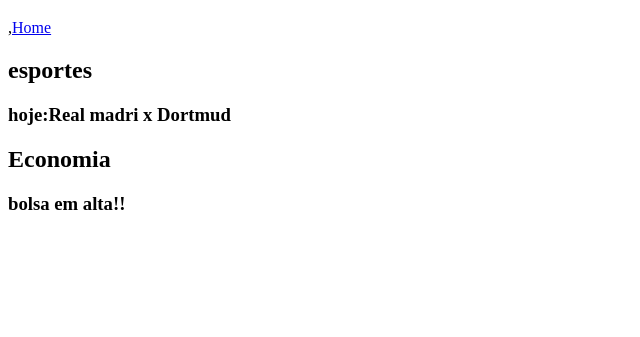
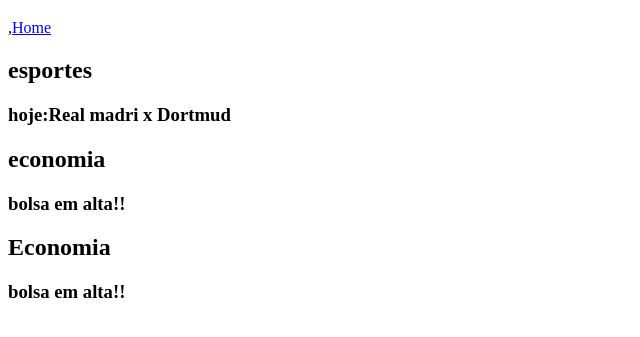
Before and after one commit to gringo500/Repo_Ts, a plain HTML site: page GTML/container.html in a window 1280 px wide. Shown: the part 61-398 px from the top of the page, without its empty margins (0-640 px from the left). Drawn offline with Linux system fonts and the light colour scheme.

Commit message:
Another commit

```diff
--- a/GTML/container.html
+++ b/GTML/container.html
@@ -12,12 +12,21 @@
                 ,<a href="index.html">Home</a>
             </nav>
         </head>
+    <main>
+
         <section>
             <h2>esportes</h2>
             <article>
                 <h3>hoje:Real madri x Dortmud</h3>
             </article>
         </section>
+        <section>
+            <h2>economia</h2>
+            <article>
+                <h3>bolsa em alta!!</h3>
+            </article>
+        </section>
+    </main>
 </body>
 </html>
     <section>
```
Lines whose indentation alone changed are shown as unchanged.
